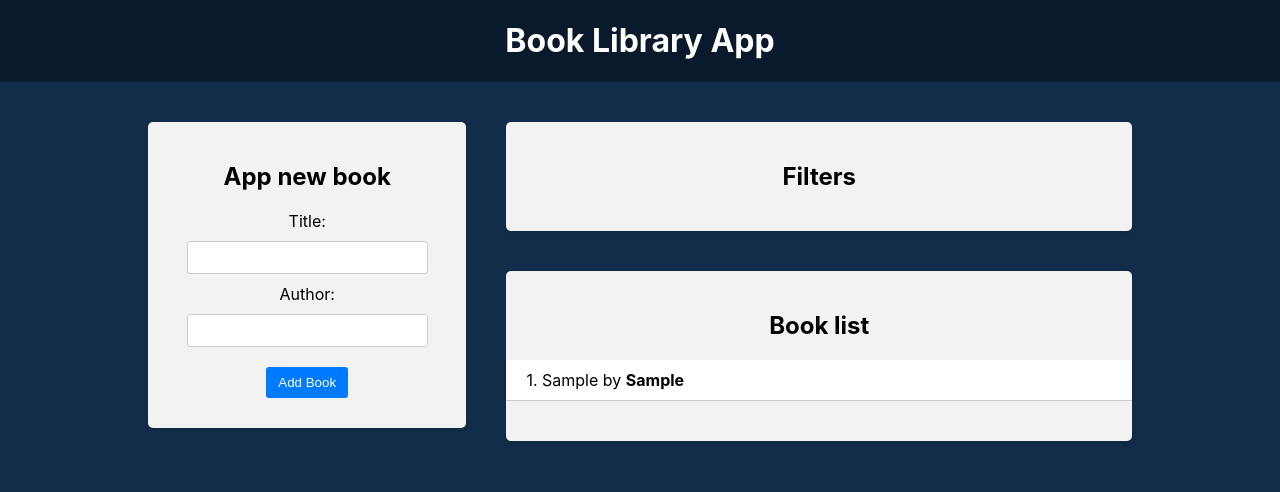
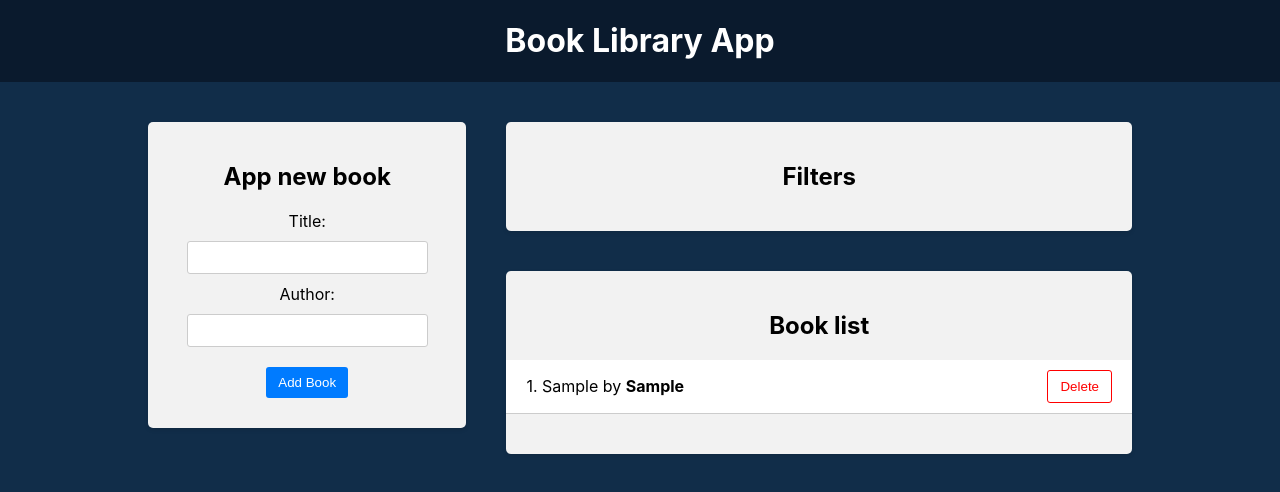
Before and after one commit to LiXo1337/Book-App-with-help-React-and-Redux, a React (Create React App) app in the folder frontend/: page / in a window 1280 px wide. Both pictures are taken after typing "Sample", "Sample" into the empty fields and a click on the button "Add Book". Shown: the top 492 px of the page. Built offline with nearby package versions, Linux system fonts and the light colour scheme.

Commit message:
added delete book action, reduser, function

```diff
--- a/frontend/src/components/BookList/BookList.jsx
+++ b/frontend/src/components/BookList/BookList.jsx
@@ -1,8 +1,14 @@
-import { useSelector } from "react-redux";
+import { useDispatch, useSelector } from "react-redux";
+import { deleteBook } from "../../redux/books/actionCreators";
 import "./BookList.css";
 
 const BookList = () => {
   const books = useSelector((state) => state.books);
+  const dispatch = useDispatch();
+
+  const handleDeleteBook = (id) => {
+    return dispatch(deleteBook(id));
+  };
 
   return (
     <div className="app-block book-list">
@@ -16,6 +22,11 @@
               <div className="book-info">
                 {++i}. {book.title} by <strong>{book.author}</strong>
               </div>
+              <div className="book-actions">
+                <button onClick={() => handleDeleteBook(book.id)}>
+                  Delete
+                </button>
+              </div>
             </li>
           ))}
         </ul>
--- a/frontend/src/redux/books/actionCreators.js
+++ b/frontend/src/redux/books/actionCreators.js
@@ -6,3 +6,9 @@
     payload: newBook,
   };
 };
+export const deleteBook = (id) => {
+  return {
+    type: actionTypes.DELETE_BOOK,
+    payload: id,
+  };
+};
--- a/frontend/src/redux/books/reducer.js
+++ b/frontend/src/redux/books/reducer.js
@@ -7,6 +7,8 @@
     case actionTypes.ADD_BOOK:
       return [...state, action.payload];
 
+    case actionTypes.DELETE_BOOK:
+      return state.filter((book) => book.id !== action.payload);
     default:
       return state;
   }
```
Also changed, not shown: 1 other file (tests, documents, lock files or other folders).
